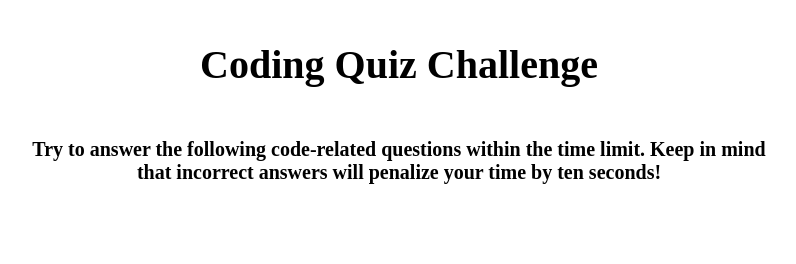
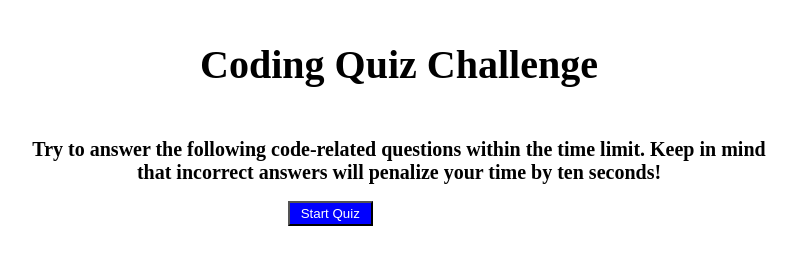
Before and after one commit to mbarrie1979/Timed_Coding_Quiz, a plain HTML site: page index.html in a window 1280 px wide. Shown: the whole page, without its empty margins (241-1037 px from the left). Drawn offline with Linux system fonts and the light colour scheme.

Commit message:
add start quiz button and styled css

```diff
--- a/assets/css/style.css
+++ b/assets/css/style.css
@@ -14,8 +14,21 @@ h1 {
     font-size: 40px;
     text-align: center;
 }
+
 h2 {
     text-align: center;
     font-size: 20px;
     /* width: 60%; */
 }
+
+#startButton {
+    color: white;
+    background-color: blue;
+    margin-left: 268px;
+    height: 25px;
+    width: 85px;
+}
+
+#startButton:hover {
+    background-color: rgb(186, 173, 230);
+}
--- a/assets/js/script.js
+++ b/assets/js/script.js
@@ -3,11 +3,15 @@ console.log("hey there!")
 function showIntroScreen() {
     var displayText = document.getElementById("display-text");
     var h1 = document.createElement("h1");
-    var h2 = document.createElement("h2")
+    var h2 = document.createElement("h2");
+    var startButton = document.createElement("button");
     displayText.appendChild(h1);
     displayText.appendChild(h2);
+    displayText.appendChild(startButton);
+    startButton.setAttribute("id", "startButton")
     h1.textContent = "Coding Quiz Challenge";
     h2.textContent = "Try to answer the following code-related questions within the time limit. Keep in mind that incorrect answers will penalize your time by ten seconds!"
+    startButton.textContent = "Start Quiz"
     // - Display intro screen with instructions
     // - Include 'Start Quiz' button
     //     - Hide quiz, timer, and score sections if they are visible
```
